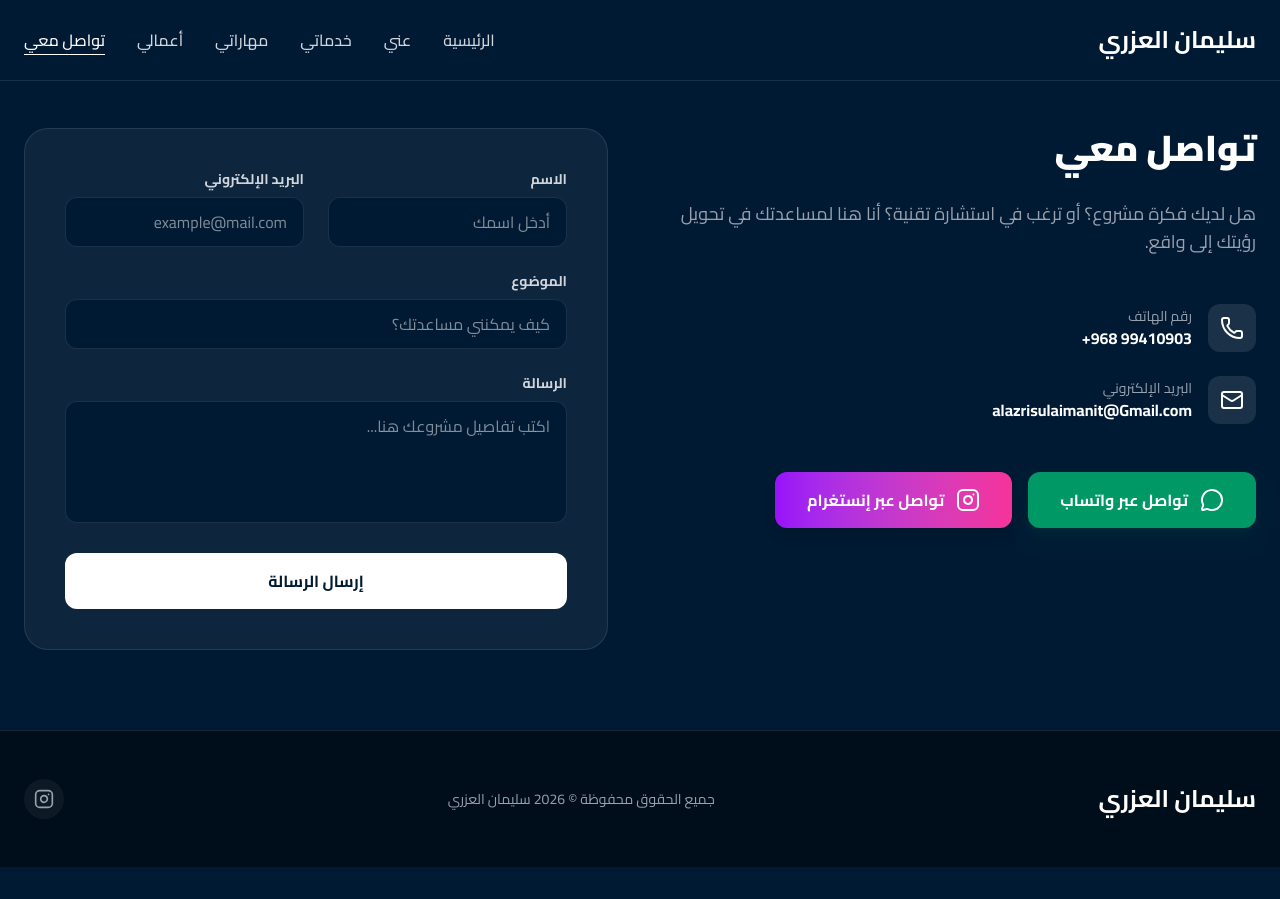
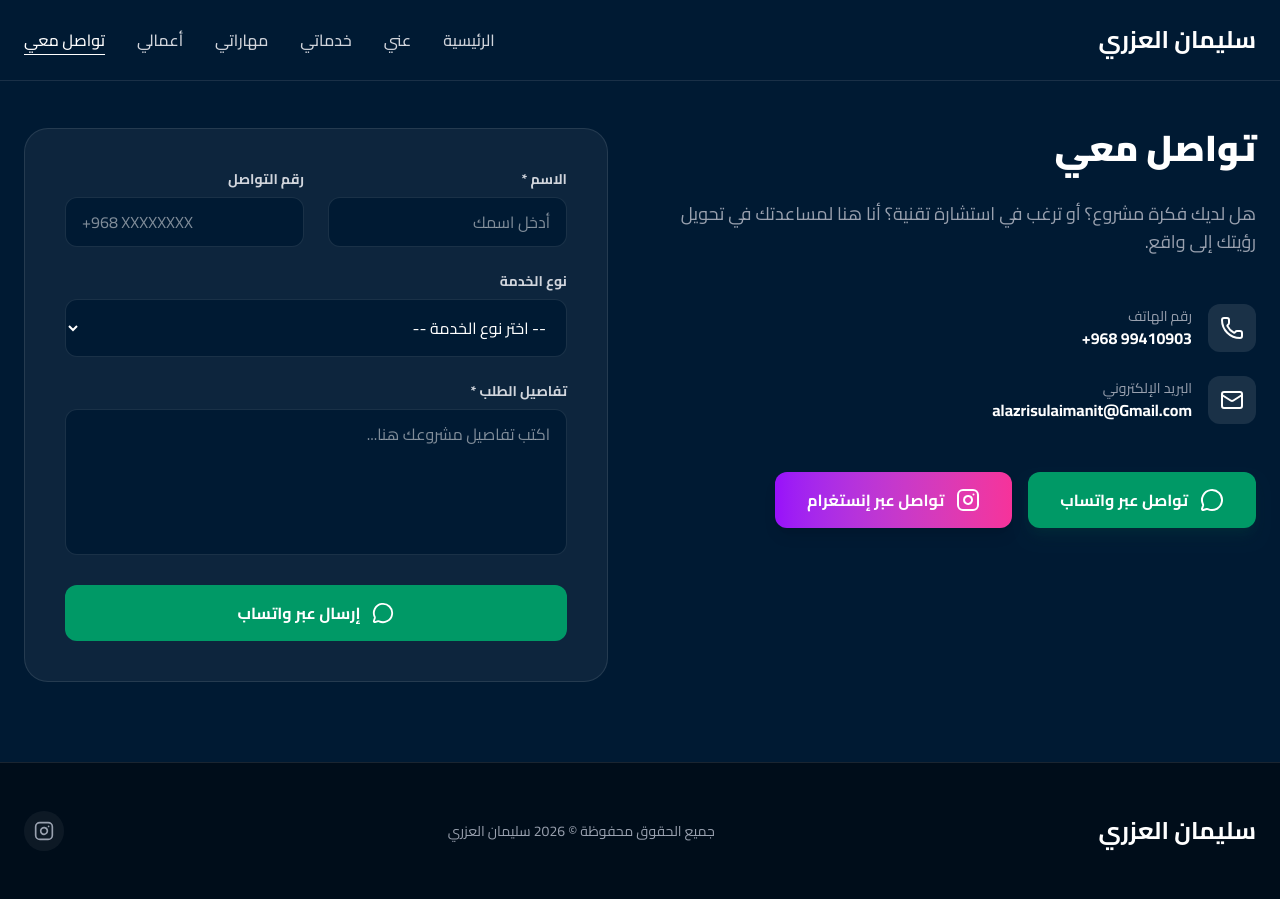
Before and after one commit to sulaiman620/Sulaimanazriprofile666, a React (Vite) app: page /#/contact in a window 1280 px wide. Before the commit the page ends 867 px from the top, so only its background shows below. Built offline with nearby package versions, Linux system fonts and the light colour scheme.

Commit message:
feat: contact form sends organized WhatsApp message with service type

```diff
--- a/src/pages/Contact.tsx
+++ b/src/pages/Contact.tsx
@@ -2,22 +2,42 @@
 import { motion } from 'motion/react';
 import { Phone, Mail, MessageCircle, Instagram, CheckCircle2 } from 'lucide-react';
 
+const services = [
+  'خدمات الذكاء الاصطناعي',
+  'إنتاج الفيديو والمونتاج',
+  'التصميم الجرافيكي',
+  'تطوير المواقع',
+  'الأتمتة والأنظمة الذكية',
+  'البوتات الذكية',
+  'الاستشارات التقنية',
+  'أخرى',
+];
+
 const Contact = () => {
-  const [form, setForm] = useState({ name: '', email: '', subject: '', message: '' });
+  const [form, setForm] = useState({ name: '', phone: '', service: '', message: '' });
   const [sent, setSent] = useState(false);
 
-  const handleChange = (e: React.ChangeEvent<HTMLInputElement | HTMLTextAreaElement>) => {
+  const handleChange = (e: React.ChangeEvent<HTMLInputElement | HTMLTextAreaElement | HTMLSelectElement>) => {
     setForm({ ...form, [e.target.name]: e.target.value });
   };
 
   const handleSubmit = (e: React.FormEvent) => {
     e.preventDefault();
-    const { name, email, subject, message } = form;
-    if (!name || !email || !message) return;
-    const mailto = `mailto:alazrisulaimanit@Gmail.com?subject=${encodeURIComponent(subject || 'رسالة جديدة من ' + name)}&body=${encodeURIComponent(`الاسم: ${name}\nالبريد: ${email}\n\n${message}`)}`;
-    window.location.href = mailto;
+    const { name, phone, service, message } = form;
+    if (!name || !message) return;
+    const text =
+`🌟 *طلب خدمة جديد*
+
+👤 *الاسم:* ${name}
+📞 *رقم التواصل:* ${phone || 'لم يُذكر'}
+🛠️ *نوع الخدمة:* ${service || 'لم يُحدد'}
+
+💬 *التفاصيل:*
+${message}`;
+    const url = `https://api.whatsapp.com/send?phone=96899410903&text=${encodeURIComponent(text)}`;
+    window.open(url, '_blank');
     setSent(true);
-    setForm({ name: '', email: '', subject: '', message: '' });
+    setForm({ name: '', phone: '', service: '', message: '' });
   };
   return (
     <div className="pt-32 pb-20 px-6 min-h-[80vh] bg-[#001a33]">
@@ -85,12 +105,12 @@
               {sent && (
                 <div className="flex items-center gap-3 p-4 bg-emerald-500/20 border border-emerald-500/30 rounded-xl text-emerald-400">
                   <CheckCircle2 size={20} />
-                  <span>تم فتح تطبيق البريد الإلكتروني لإرسال رسالتك!</span>
+                  <span>تم فتح واتساب لإرسال رسالتك!</span>
                 </div>
               )}
               <div className="grid md:grid-cols-2 gap-6">
                 <div>
-                  <label className="block text-sm font-bold text-gray-300 mb-2">الاسم</label>
+                  <label className="block text-sm font-bold text-gray-300 mb-2">الاسم *</label>
                   <input
                     type="text"
                     name="name"
@@ -102,33 +122,36 @@
                   />
                 </div>
                 <div>
-                  <label className="block text-sm font-bold text-gray-300 mb-2">البريد الإلكتروني</label>
+                  <label className="block text-sm font-bold text-gray-300 mb-2">رقم التواصل</label>
                   <input
-                    type="email"
-                    name="email"
-                    value={form.email}
+                    type="tel"
+                    name="phone"
+                    value={form.phone}
                     onChange={handleChange}
-                    required
                     className="w-full px-4 py-3 rounded-xl bg-[#001a33] border border-white/10 focus:border-white outline-none transition-all text-white"
-                    placeholder="example@mail.com"
+                    placeholder="+968 XXXXXXXX"
+                    dir="ltr"
                   />
                 </div>
               </div>
               <div>
-                <label className="block text-sm font-bold text-gray-300 mb-2">الموضوع</label>
-                <input
-                  type="text"
-                  name="subject"
-                  value={form.subject}
+                <label className="block text-sm font-bold text-gray-300 mb-2">نوع الخدمة</label>
+                <select
+                  name="service"
+                  value={form.service}
                   onChange={handleChange}
                   className="w-full px-4 py-3 rounded-xl bg-[#001a33] border border-white/10 focus:border-white outline-none transition-all text-white"
-                  placeholder="كيف يمكنني مساعدتك؟"
-                />
+                >
+                  <option value="">-- اختر نوع الخدمة --</option>
+                  {services.map(s => (
+                    <option key={s} value={s}>{s}</option>
+                  ))}
+                </select>
               </div>
               <div>
-                <label className="block text-sm font-bold text-gray-300 mb-2">الرسالة</label>
+                <label className="block text-sm font-bold text-gray-300 mb-2">تفاصيل الطلب *</label>
                 <textarea
-                  rows={4}
+                  rows={5}
                   name="message"
                   value={form.message}
                   onChange={handleChange}
@@ -137,8 +160,9 @@
                   placeholder="اكتب تفاصيل مشروعك هنا..."
                 ></textarea>
               </div>
-              <button type="submit" className="w-full py-4 bg-white text-[#001a33] rounded-xl font-bold hover:bg-gray-200 transition-all">
-                إرسال الرسالة
+              <button type="submit" className="w-full py-4 bg-emerald-600 text-white rounded-xl font-bold hover:bg-emerald-700 transition-all flex items-center justify-center gap-3">
+                <MessageCircle size={22} />
+                إرسال عبر واتساب
               </button>
             </form>
           </motion.div>
```
